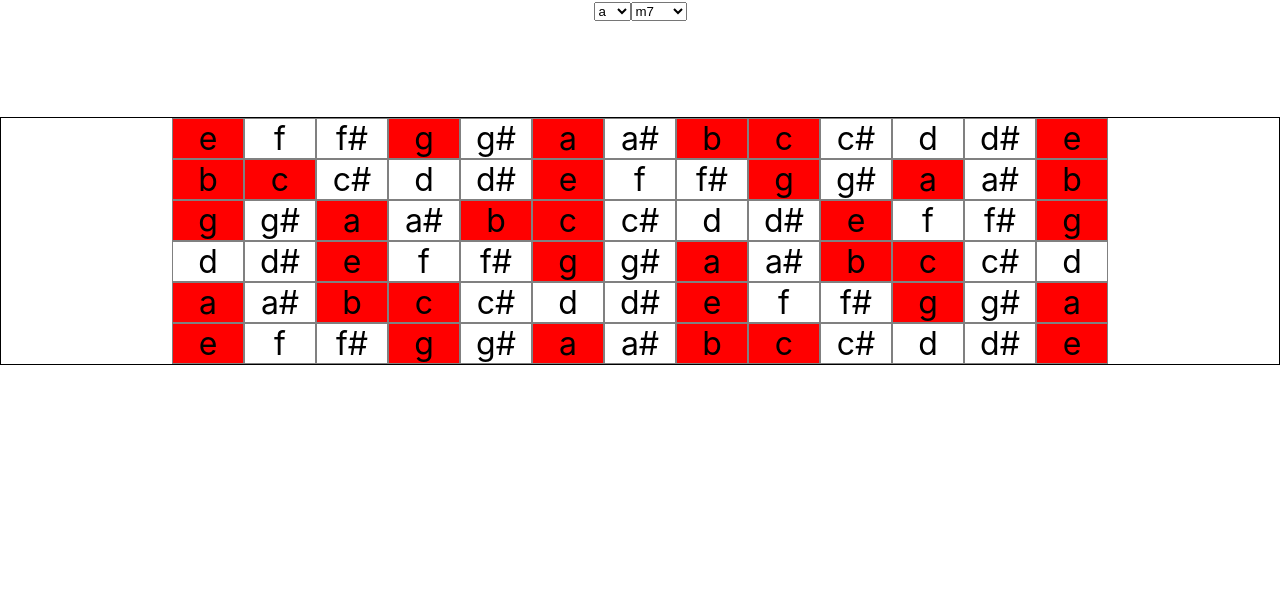
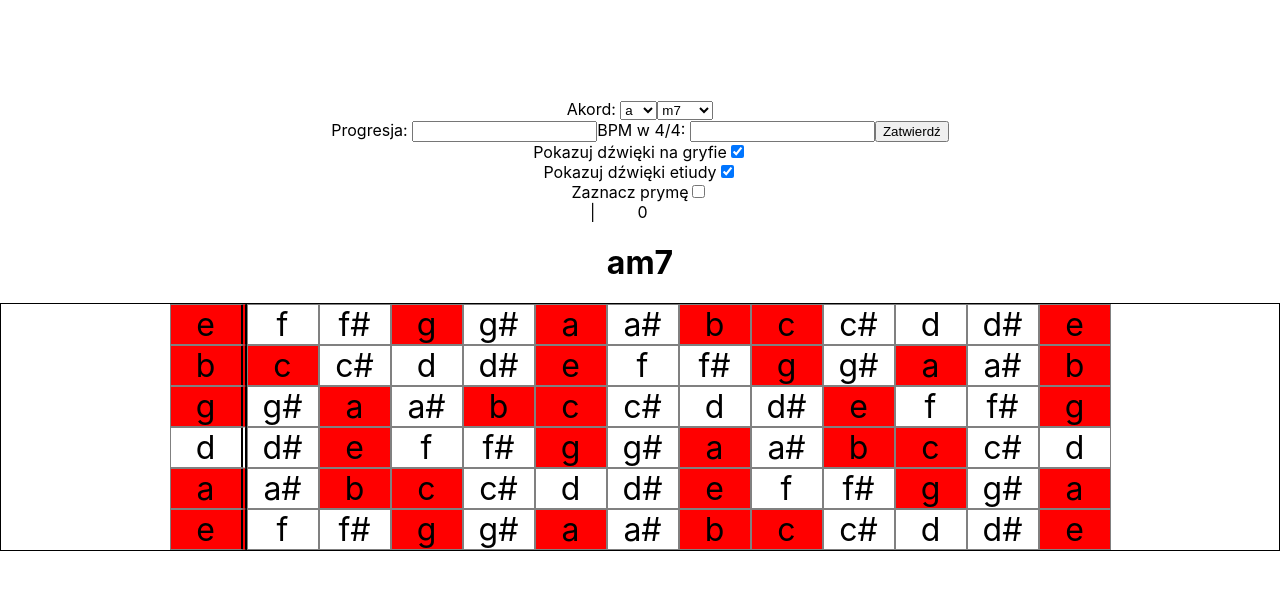
Before and after one commit to BeensVonBenis/metoda_fulary_trainer, a React (Create React App) app: page / in a window 1280 px wide. Shown: the top 590 px of the page. Built offline with nearby package versions, Linux system fonts and the light colour scheme.

Commit message:
progresje metrum i opcje gryfu

```diff
--- a/src/App.css
+++ b/src/App.css
@@ -1,5 +1,12 @@
 .App {
   text-align: center;
+  display: flex;
+  justify-content: center;
+  align-items: center;
+  align-content: center;
+  width: 100%;
+  height: 100vh;
+  flex-direction: column;
 }
 
 .App-logo {
@@ -43,6 +50,21 @@
   border: 1px solid gray;
 }
 .gryf {
-  margin-top: 6em;
   border: 1px solid black;
 }
+.struna > *:first-child {
+  border-right: 6px double black;
+}
+.granie {
+  width: 100%;
+  margin-bottom: 150px;
+}
+.pryma {
+  background: radial-gradient(
+    circle,
+    rgba(139, 0, 0, 1) 0%,
+    rgba(133, 0, 0, 0) 46%,
+    rgba(255, 255, 255, 0) 48%,
+    rgba(255, 255, 255, 0) 100%
+  );
+}
--- a/src/App.js
+++ b/src/App.js
@@ -1,6 +1,10 @@
 import "./App.css";
 import { useState, useEffect, useRef } from "react";
 
+let intervalid = "";
+let progresja = [];
+let metrum = 0;
+let grany = 0;
 function App() {
   const dzwieki = [
     "a",
@@ -26,11 +30,14 @@ function App() {
   const [dzwAkordowy, setDzwAkordowy] = useState("a");
   const [modAkordowy, setModAkordowy] = useState("m7");
   const [ogrywane, setOgrywane] = useState([]);
+  const [pokazujGryf, setPokazujGryf] = useState(true);
+  const [pokazujGrane, setPokazujGrane] = useState(true);
+  const [pokazujPryme, setPokazujPryme] = useState(false);
+  const [metronom, setMetronom] = useState(metrum);
   function dzwiekiEtiudy() {
     const startingSound = dzwieki.indexOf(dzwAkordowy);
     const buffer = [];
     for (let i = 0; i < modulacje[modAkordowy].length; i++) {
-      // buffer[i] = dzwieki[modulacje[modAkordowy][i] + (startingSound % 12)];
       buffer[i] = dzwieki[(startingSound + modulacje[modAkordowy][i]) % 12];
     }
     setOgrywane(buffer);
@@ -40,8 +47,43 @@ function App() {
   }, [dzwAkordowy, modAkordowy]);
   const dzwRef = useRef(null);
   const modRef = useRef(null);
+  const progRef = useRef(null);
+  const bpmRef = useRef(null);
+
+  function metronomClick() {
+    metrum++;
+    console.log(metrum);
+    setMetronom(metrum);
+    if (metrum === 4) {
+      metrum = 0;
+      if (grany < progresja.length - 1) {
+        grany = grany + 1;
+      } else {
+        grany = 0;
+      }
+      if (progresja[grany].includes("#")) {
+        setDzwAkordowy(...progresja[grany].slice(0, -2));
+        setModAkordowy(...progresja[grany].slice(2));
+      } else {
+        setDzwAkordowy(...progresja[grany][0]);
+        setModAkordowy(progresja[grany].slice(1));
+      }
+    }
+  }
+  async function grajProg() {
+    progresja = progRef.current.value.split(" ").map((a) => a.trim());
+    const delay = (60 * 1000) / bpmRef.current.value;
+    clearInterval(intervalid);
+    if (delay === Infinity) {
+      metronomClick();
+    } else {
+      intervalid = setInterval(metronomClick, delay);
+    }
+  }
   return (
     <div className="App">
+      <div>
+        Akord:{" "}
         <select
           ref={dzwRef}
           onChange={() => setDzwAkordowy(dzwRef.current.value)}
@@ -59,16 +101,62 @@ function App() {
           <option value={"7"}>7</option>
           <option value={"mb57"}>mb57</option>
         </select>
+      </div>
+      <div>
+        Progresja: <input type="text" ref={progRef}></input>
+        BPM w 4/4: <input type="number" ref={bpmRef}></input>
+        <button onClick={() => grajProg()}>Zatwierdź</button>
+      </div>
+      <div className="opcje">
+        <label>Pokazuj dźwięki na gryfie</label>
+        <input
+          defaultChecked
+          onClick={() => setPokazujGryf((a) => !a)}
+          type="checkbox"
+        ></input>
+        <br></br>
+        <label>Pokazuj dźwięki etiudy</label>
+        <input
+          defaultChecked
+          input
+          onClick={() => setPokazujGrane((a) => !a)}
+          type="checkbox"
+        ></input>
+        <br></br>
+        <label>Zaznacz prymę</label>
+        <input
+          onClick={() => setPokazujPryme((a) => !a)}
+          type="checkbox"
+        ></input>
+        <br></br>
+      </div>
+      <Metronom metronom={metronom}></Metronom>
+      <div className="granie">
+        <h1>
+          {" "}
+          {dzwAkordowy}
+          {modAkordowy}
+        </h1>
+
         <div className="gryf">
           {struny.toReversed().map((a) => (
-          <Struna nuta={a} dzwieki={dzwieki} ogrywane={ogrywane}></Struna>
+            <Struna
+              nuta={a}
+              dzwieki={dzwieki}
+              ogrywane={ogrywane}
+              pokazujGryf={pokazujGryf}
+              pokazujPryme={pokazujPryme}
+              pokazujGrane={pokazujGrane}
+            ></Struna>
           ))}
+        </div>
       </div>
     </div>
   );
 }
 function Struna(props) {
-  const { nuta, dzwieki, ogrywane } = props;
+  const { nuta, dzwieki, ogrywane, pokazujGryf, pokazujGrane, pokazujPryme } =
+    props;
   let dzwStruny = dzwieki
     .concat(dzwieki)
     .slice(dzwieki.findIndex((a) => a === nuta));
@@ -77,13 +165,26 @@ function Struna(props) {
     <div className="struna">
       {dzwStruny.map((a) => (
         <span
-          className="dzwiek"
-          style={{ backgroundColor: ogrywane.includes(a) ? "red" : "white" }}
+          className={"dzwiek " + (pokazujPryme && a === ogrywane[0] && "pryma")}
+          style={{
+            backgroundColor:
+              ogrywane.includes(a) && pokazujGrane ? "red" : "white",
+          }}
         >
-          {a}
+          {pokazujGryf ? a : "⠀"}
         </span>
       ))}
     </div>
   );
 }
+
+function Metronom(props) {
+  const { metronom } = props;
+  return (
+    <div style={{ width: "100px" }}>
+      <span style={{ float: metronom % 2 === 0 ? "left" : "right" }}>|</span>
+      <span>{metronom}</span>
+    </div>
+  );
+}
 export default App;
```
Lines whose indentation alone changed are shown as unchanged.
